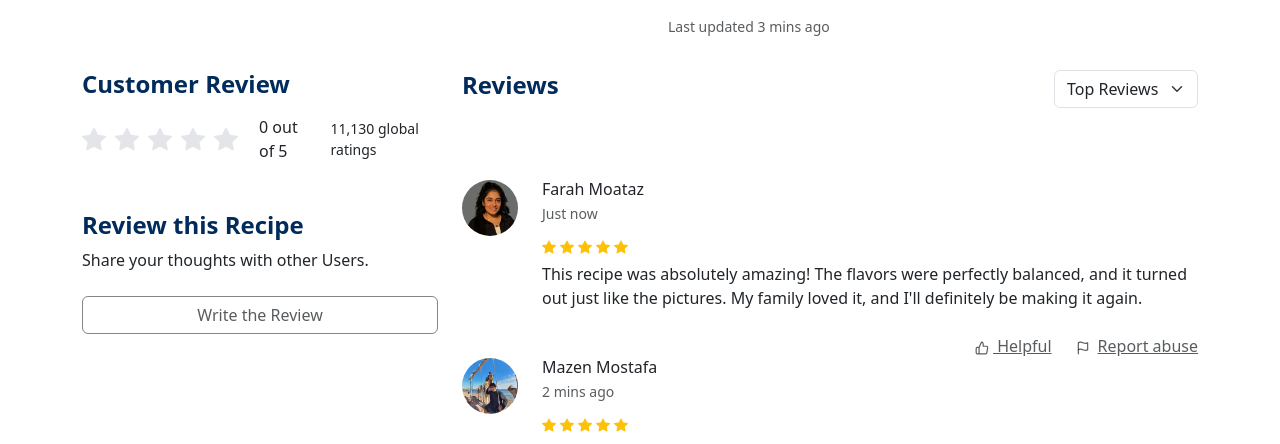
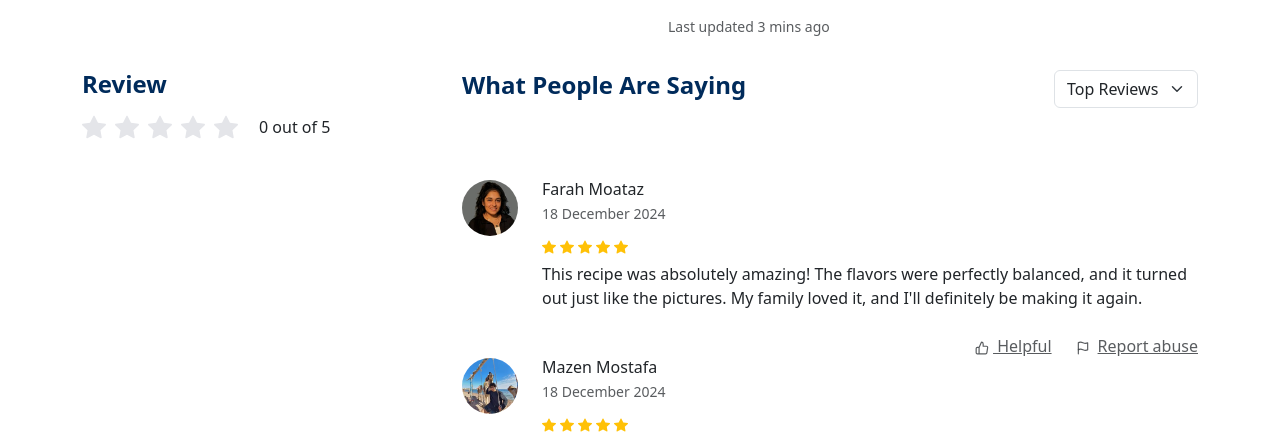
Before and after one commit to farahmoataz90/Recipe-Angular-Project, an Angular app in the folder angular-project/: page /details in a window 1280 px wide. Shown: the part 401-845 px from the top of the page. Built offline with nearby package versions, Linux system fonts and the light colour scheme.

Commit message:
pipe used

```diff
--- a/angular-project/db.json
+++ b/angular-project/db.json
@@ -19,6 +19,11 @@
       "id": "e35f",
       "email": "maya@gmail.com",
       "password": "maya123"
+    },
+    {
+      "id": "d245",
+      "email": "mayer@gmail.com",
+      "password": "123456789"
     }
   ]
 }
--- a/angular-project/src/app/components/details/details.component.html
+++ b/angular-project/src/app/components/details/details.component.html
@@ -85,7 +85,7 @@
               <div class="me-lg-12 mb-6 mb-md-0">
                 <div class="mb-5">
                   <h4 class="mb-3 textcolor fw-bold">
-                    Customer Review
+                    Review
                   </h4>
                   <span class="d-flex align-items-center">
                     <small class="text-warning">
@@ -107,20 +107,14 @@
                       </div>
                     </small>
                     <span class="ms-3">{{ stars }} out of 5</span>
-                    <small class="ms-3">11,130 global ratings</small>
                   </span>
-                </div>
-                <div class="d-grid">
-                  <h4 class="textcolor fw-bold">Review this Recipe</h4>
-                  <p class="mb-0">Share your thoughts with other Users.</p>
-                  <a role="button" tabindex="0" href="/addreview" router-link="/addreview" class="mt-4 text-muted btn btnrev">Write the Review</a>
                 </div>
               </div>
             </div>
             <div class="col-md-8">
               <div class="mb-10">
                 <div class="d-flex justify-content-between align-items-center mb-8"><div>
-                <h4 class="textcolor fw-bold">Reviews</h4>
+                <h4 class="textcolor fw-bold">What People Are Saying</h4>
               </div>
               <div>
                 <select class="form-select">
@@ -136,7 +130,7 @@
               <app-review
               [imageSrc]="review.imageSrc"
               [name]="review.name"
-              [date]="review.date"
+              [date]="review.date ? (review.date | date:'d MMMM y') : 'Invalid Date'"
               [comments]="review.comments">
               </app-review>
             </div>
@@ -150,7 +144,7 @@
             <button class="btn btn-primary" (click)="addComment()">Comment</button>
             </div>
             <div>
-              <button type="button" class="text-muted btn btnrev" (click)="toggleCommentBox()">Add a comment</button>
+              <button type="button" class="text-muted btn btnrev" (click)="toggleCommentBox()">Add Review</button>
             </div>
               </div>
                <br><br><br><br>
--- a/angular-project/src/app/components/details/details.component.ts
+++ b/angular-project/src/app/components/details/details.component.ts
@@ -22,43 +22,54 @@ export class DetailsComponent implements OnInit{
     {
       imageSrc: 'assets/images/farah.jpg',
       name : 'Farah Moataz',
-      date: 'Just now',
+      // date: 'Just now',
+      date: new Date('2024-12-18'),
+
       comments: "This recipe was absolutely amazing! The flavors were perfectly balanced, and it turned out just like the pictures. My family loved it, and I'll definitely be making it again."
     },
     {
       imageSrc: 'assets/images/mazen.jpg',
       name : 'Mazen Mostafa',
-      date: '2 mins ago',
+      // date: '2 mins ago',
+      date: new Date('2024-12-18'),
+
       comments: "Simple, quick, and delicious! The step-by-step instructions were easy to follow, and the end result was a hit at dinner. Highly recommend!"
     },
     {
       imageSrc: 'assets/images/mazenraafat.jpg',
       name : 'Mazen Raafat',
-      date: '5 mins ago',
+      // date: '5 mins ago',
+      date: new Date('2024-12-18'),
+
       comments: "I’m not much of a cook, but this recipe made me feel like a pro. The tips were super helpful, and the meal turned out perfect."
     },
     {
       imageSrc: 'assets/images/mayer.jpg',
       name : 'Mayer Soliman',
-      date: '10 December 2024',
+      date: new Date('2024-12-10'),
       comments: "Delicious and healthy! I loved how adaptable this recipe was—I swapped out some ingredients based on what I had, and it still tasted fantastic"
     },
     {
       imageSrc: 'assets/images/bishoy.jpg',
       name : 'Bishoy Sedra',
-      date: '10 December 2024',
+      // date: '10 December 2024',
+      date: new Date('2024-12-10'),
       comments: "Great recipe overall, but I found it needed a bit more seasoning to suit my taste. Adding a pinch of garlic powder made it perfect for me!"
     },
     {
       imageSrc: 'assets/images/maya.jpg',
       name : 'Maya Mohammed ',
-      date: '30 December 2024',
+      // date: '12 December 2024',
+      date: new Date('2024-12-12'),
       comments: "teslmo ya ekhwaty w happy new year!"
     }
 
 
 
   ];
+
+
+
   showCommentBox = false; // To toggle the textbox visibility
   newCommentText = ''; // To bind the input text
 
@@ -119,7 +130,10 @@ export class DetailsComponent implements OnInit{
     // Load reviews from sessionStorage if available
     const savedReviews = sessionStorage.getItem(`reviews-${this.id}`);
     if (savedReviews) {
-      this.reviews = JSON.parse(savedReviews);
+      this.reviews = JSON.parse(savedReviews).map((review: any) => ({
+        ...review,
+        date: new Date(review.date), // Convert string back to Date
+      }));
     }
 
 }
@@ -134,7 +148,7 @@ addComment(): void {
     const newReview = {
       imageSrc: this.profileImage,
       name: this.userName || 'Anonymous', // Replace with dynamic user name if available
-      date: new Date().toLocaleString(),
+      date: new Date(),
       comments: this.newCommentText,
       stars: this.stars // Use dynamic rating from the stars selector
     };
--- a/angular-project/src/app/components/home/home.component.html
+++ b/angular-project/src/app/components/home/home.component.html
@@ -11,7 +11,7 @@
           <p class="text-secondary mb-4">
             What would you like to eat today?
           </p>
-          <a class="btn btncolor px-4" href="/postrecipe">Post Recipe</a>
+          <a class="btn btncolor px-4" href="/postrecipe" >Post Recipe</a>
           <a class="btn btncolor1 ms-3 px-4" href="/mealplanning">Plan Meal</a>
         </div>
       </div>
--- a/angular-project/src/app/components/review/review.component.ts
+++ b/angular-project/src/app/components/review/review.component.ts
@@ -11,6 +11,7 @@ import { Component, Input } from '@angular/core';
 export class ReviewComponent {
   @Input() imageSrc!: string;
   @Input() name!: string;
-  @Input() date!: string;
+  // @Input() date!: string;
+  @Input() date!: Date;
   @Input() comments!: string;
 }
```
